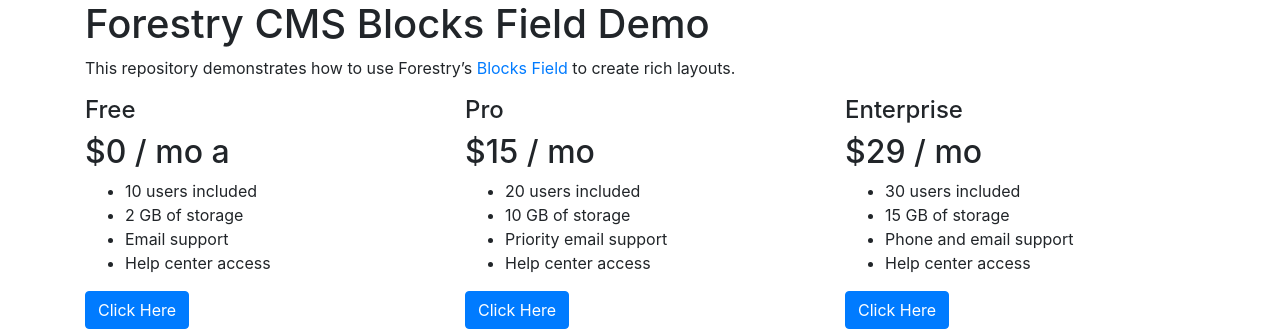
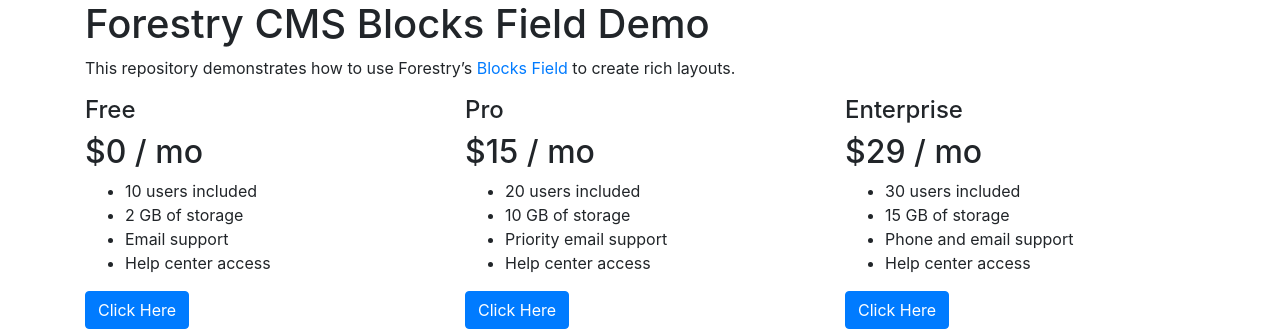
Before and after one commit to stevepolitodesign/forestry-cms-blocks-field-demo, a Jekyll site: the page built from index.md, in a window 1280 px wide. Shown: the top 335 px of the page. Built offline with Jekyll 4.4.1, drawn with Linux system fonts in a browser that asks for light colours.

```diff
--- a/index.md
+++ b/index.md
@@ -7,7 +7,7 @@ page_sections:
   highlights:
   - headline: Free
     description: |-
-      ## $0 / mo a
+      ## $0 / mo
 
       * 10 users included
       * 2 GB of storage
```
